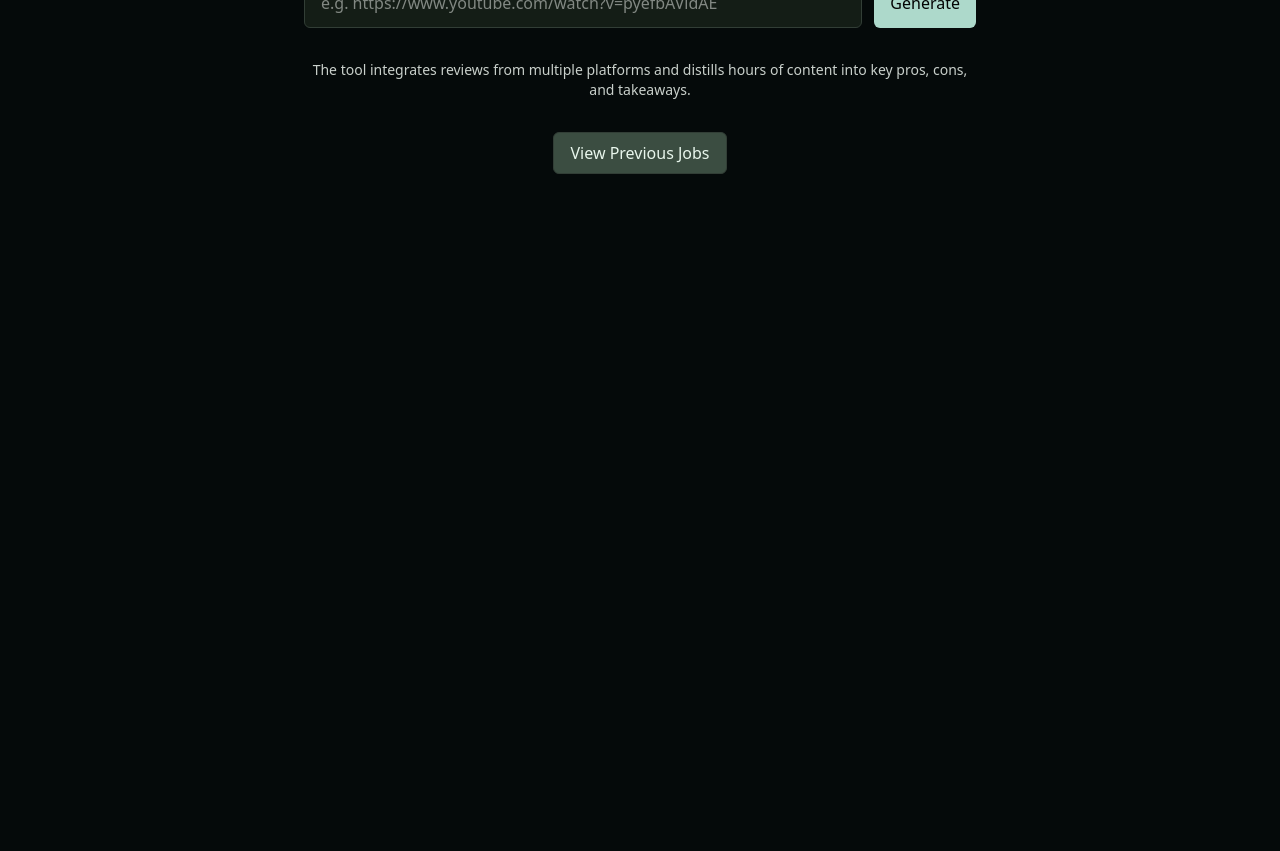
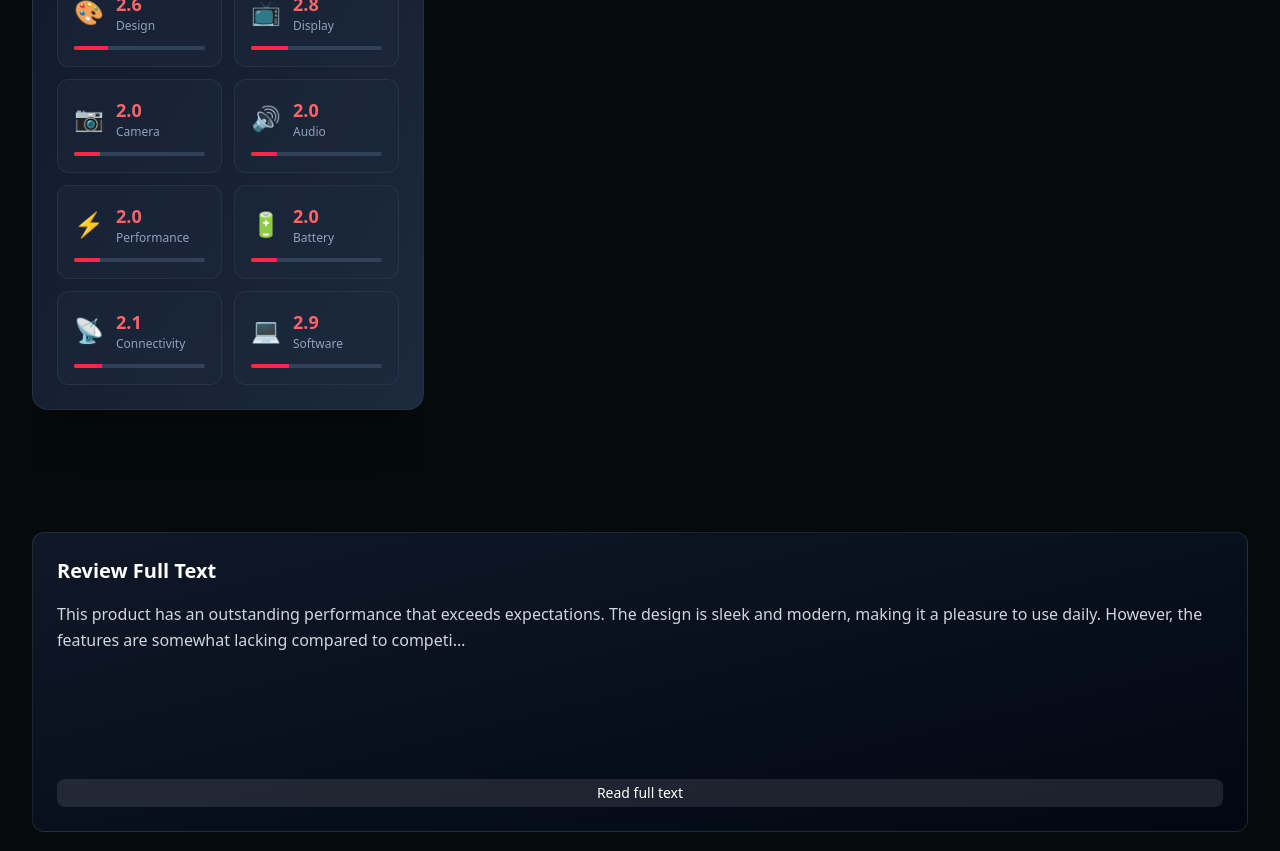
Before and after one commit to Yehor-Kovalenko/TechVibe, a React (Vite) app in the folder frontend/: page / in a window 1280 px wide. Shown: the part 400-1251 px from the top of the page. Before the commit the page ends 800 px from the top, so only its background shows below. Built offline with nearby package versions, Linux system fonts and the light colour scheme.

Commit message:
Fixing layout for widgets

```diff
--- a/frontend/src/App.tsx
+++ b/frontend/src/App.tsx
@@ -17,36 +17,36 @@ export const App = () => {
   const [isLoaded, setIsLoaded] = useState<boolean>(false);
   const [backendData, setBackendData] = useState(defaultDashboardConfig);
 
-  useEffect(() => {
-    if (!isLoaded || !jobId) return;
-
-    getBackendData(jobId).then((data) => {
-      setBackendData({ ...defaultDashboardConfig, ...data });
-      console.log('Dashboard data loaded:', data);
-      setView('dashboard');
-    });
-  }, [isLoaded, jobId, setView]);
-
-  const handleGenerate = useCallback(
-    (id: string) => {
-      setJobId(id);
-      setView('loading');
-      addJob(id);
-    },
-    [setJobId, setView, addJob]
-  );
-
-  if (view === 'loading') {
-    return (
-      <LoadingPage
-        jobId={jobId}
-        delayMs={600_000}
-        onDone={() => setIsLoaded(true)}
-      />
-    );
-  } else if (view === 'dashboard') {
+  // useEffect(() => {
+  //   if (!isLoaded || !jobId) return;
+  //
+  //   getBackendData(jobId).then((data) => {
+  //     setBackendData({ ...defaultDashboardConfig, ...data });
+  //     console.log('Dashboard data loaded:', data);
+  //     setView('dashboard');
+  //   });
+  // }, [isLoaded, jobId, setView]);
+  //
+  // const handleGenerate = useCallback(
+  //   (id: string) => {
+  //     setJobId(id);
+  //     setView('loading');
+  //     addJob(id);
+  //   },
+  //   [setJobId, setView, addJob]
+  // );
+  //
+  // if (view === 'loading') {
+  //   return (
+  //     <LoadingPage
+  //       jobId={jobId}
+  //       delayMs={600_000}
+  //       onDone={() => setIsLoaded(true)}
+  //     />
+  //   );
+  // } else if (view === 'dashboard') {
     return <Dashboard config={backendData} />;
-  } else {
-    return <LandingPage onSubmit={handleGenerate} />;
-  }
+  // } else {
+  //   return <LandingPage onSubmit={handleGenerate} />;
+  // }
 };
--- a/frontend/src/components/Dashboard.tsx
+++ b/frontend/src/components/Dashboard.tsx
@@ -116,29 +116,32 @@ export const Dashboard: React.FC<DashboardProps> = ({ config }) => {
           </div>
         </header>
 
+        {/* Masonry Grid Layout */}
         <div
-          className="masonry-container grid gap-6"
+          className="grid gap-5 auto-rows-[140px]"
           style={{
-            gridTemplateColumns: `repeat(${columns}, minmax(0, 1fr))`,
-            gridAutoRows: '100px', // base dimension unit
-            gridAutoFlow: 'dense',
+            gridTemplateColumns: `repeat(auto-fill, minmax(300px, 1fr))`,
           }}
         >
-          {sortedWidgets.map((widget) => (
+          {sortedWidgets.map((widget) => {
+            const colSpan = widget.width ?? 1;
+            const rowSpan = widget.height ?? 2;
+
+            return (
               <div
                 key={widget.id}
-              className="widget-masonry-item mb-6"
+                className="transition-all duration-300 overflow-hidden"
                 style={{
-                gridColumn: widget.width
-                  ? `span ${Math.min(widget.width, columns)}`
-                  : 'span 1',
-                gridRow: widget.height ? `span ${widget.height}` : 'span 2',
+                  gridColumn: `span ${Math.min(colSpan, columns)}`,
+                  gridRow: `span ${rowSpan}`,
                 }}
               >
                 <WidgetRenderer config={widget} backendData={summary} />
               </div>
-          ))}
+            );
+          })}
         </div>
+
       </div>
     </div>
   );
--- a/frontend/src/config/dashboard.config.ts
+++ b/frontend/src/config/dashboard.config.ts
@@ -7,7 +7,7 @@ export const defaultDashboardConfig: DashboardConfig = {
       id: 'overall-summary-by-components',
       type: 'summary-components',
       title: 'Component Ratings',
-      height: 3,
+      height: 5,
       width: 1,
       features_verdict: {
         design: {
@@ -45,19 +45,19 @@ export const defaultDashboardConfig: DashboardConfig = {
       },
       dataKey: 'sentiment_by_part',
     },
-    // Final Verdict
+      // Review Text Widget
     {
-      id: 'verdict',
-      type: 'verdict',
-      title: 'Final Verdict',
-      height: 1,
-      width: 1,
-      // order: 2,
-      verdict: 'NEUTRAL',
-      score: 0.9,
-      dataKey: 'verdict',
+      id: 'review-text-1',
+      type: 'review-text',
+      title: 'Review Full Text',
+      height: 2,
+      width: 3,
+      // order: 8,
+      transcript:
+        'This product has an outstanding performance that exceeds expectations. The design is sleek and modern, making it a pleasure to use daily. However, the features are somewhat lacking compared to competitors, which is a downside. Overall, it offers great value for its price point and is user-friendly for all experience levels. Highly recommended for those seeking reliability and efficiency in their tech devices.',
+      dataKey: 'full-text',
     },
-    // overall sentiment series chart
+      // overall sentiment series chart
     {
       id: 'chart-overall-sentiment-series',
       type: 'chart',
@@ -66,33 +66,33 @@ export const defaultDashboardConfig: DashboardConfig = {
       y: [-1, 1, 0.3, -0.2, 0.0, 0.74, -0.46, 1.0],
       yAxisName: 'Sentiment',
       width: 2,
-      height: 4,
+      height: 3,
       dataKey: 'sentiment_series_chart',
+    },
+        // Final Verdict
+    {
+      id: 'verdict',
+      type: 'verdict',
+      title: 'Final Verdict',
+      height: 2,
+      width: 1,
+      // order: 2,
+      verdict: 'NEUTRAL',
+      score: 0.9,
+      dataKey: 'verdict',
     },
     {
       id: 'widget-metadata',
       type: 'metadata',
       title: 'Metadata',
       height: 2,
-      width: 2,
+      width: 3,
       duration: 58,
       uploader: 'John Doe',
       upload_date: '23.01.2025',
       view_count: 300000,
       subtitle_type: 'AI Generated',
       dataKey: 'video-metadata',
-    },
-    // Review Text Widget
-    {
-      id: 'review-text-1',
-      type: 'review-text',
-      title: 'Review Full Text',
-      height: 2,
-      width: 2,
-      // order: 8,
-      transcript:
-        'This product has an outstanding performance that exceeds expectations. The design is sleek and modern, making it a pleasure to use daily. However, the features are somewhat lacking compared to competitors, which is a downside. Overall, it offers great value for its price point and is user-friendly for all experience levels. Highly recommended for those seeking reliability and efficiency in their tech devices.',
-      dataKey: 'full-text',
     },
   ],
   summary: {
```
Also changed, not shown: 1 other file (tests, documents, lock files or other folders). Lines whose indentation alone changed are shown as unchanged.
